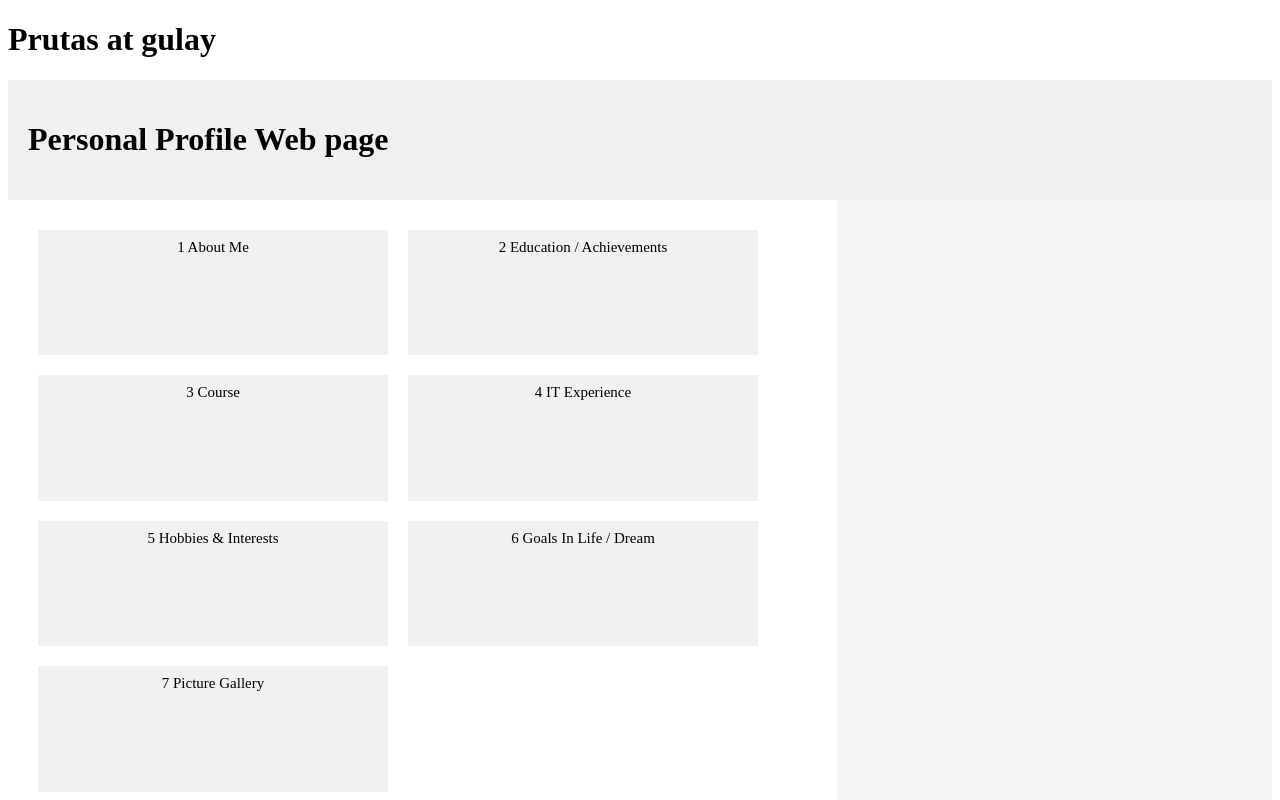
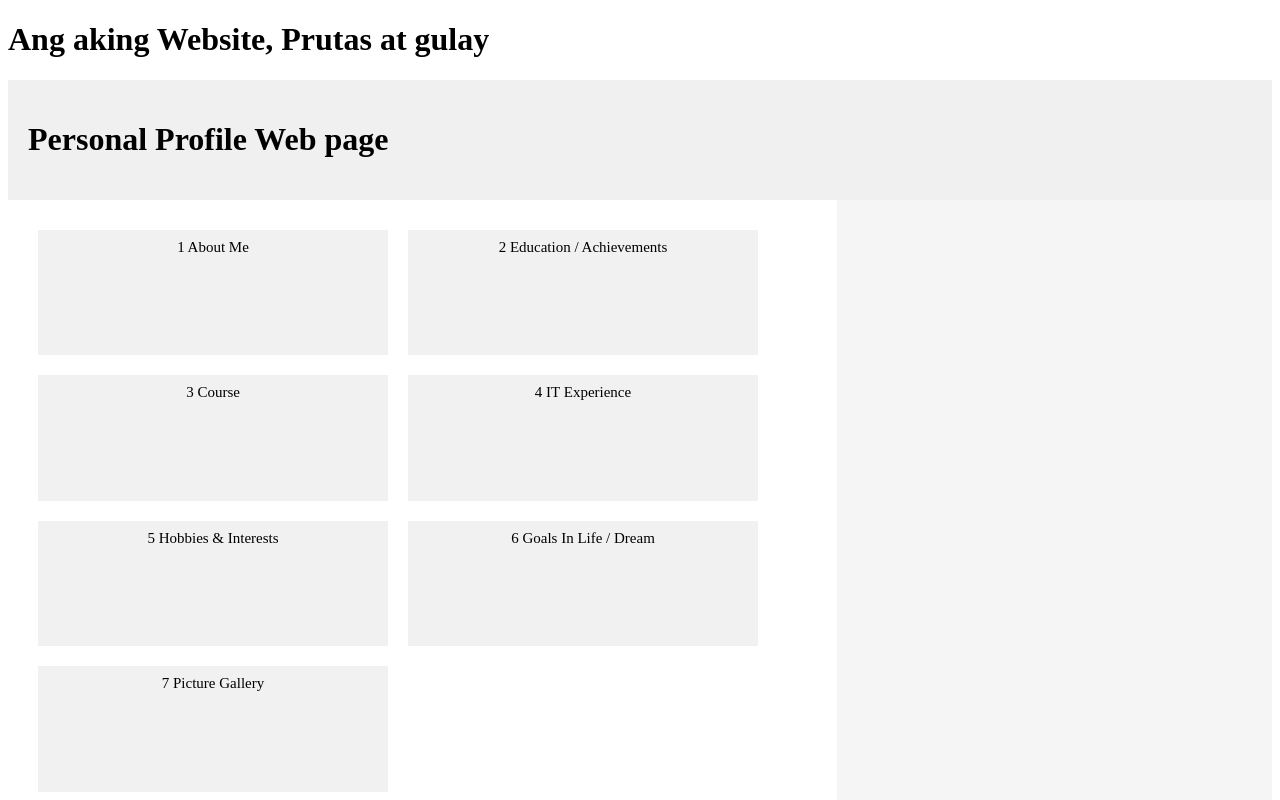
Before and after one commit to sheryn17/sheryn-sf241-vuejs, a Vue app in the folder firstsfc/: page / in a window 1280 px wide. Shown: the top 800 px of the page. Built offline with nearby package versions, Linux system fonts and the light colour scheme.

Commit message:
Added info

```diff
--- a/firstsfc/src/App.vue
+++ b/firstsfc/src/App.vue
@@ -1,5 +1,5 @@
 <template>
-  <h1>Prutas at gulay</h1>
+  <h1>Ang aking Website, Prutas at gulay</h1>
   <personal-profile/>
   <food-item/>
   <food-item2/>
```
